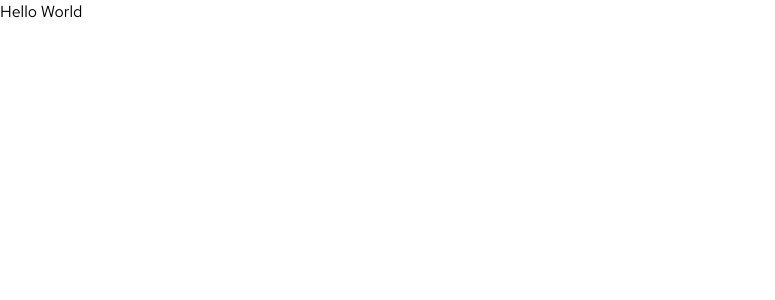
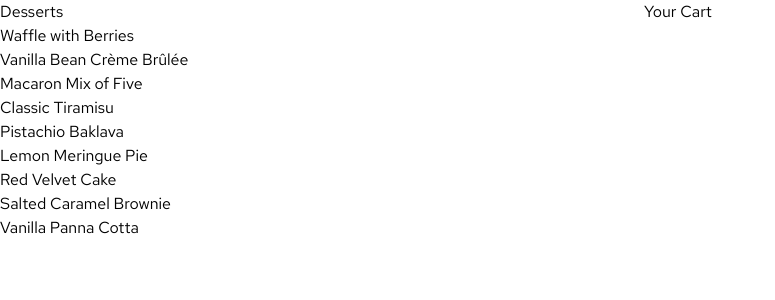
Before and after one commit to ladeoshodi/product-list-with-cart, a React (Vite) app: page / in a window 1280 px wide. Shown: the top 300 px of the page, without its empty margins (0-775 px from the left). Built offline with nearby package versions, Linux system fonts and the light colour scheme.

Commit message:
Display Desserts component

```diff
--- a/src/App.tsx
+++ b/src/App.tsx
@@ -1,10 +1,16 @@
-import "./App.css";
+import Cart from "./components/Cart";
+import DessertList from "./components/dessertsPage/DessertList";
 
 function App() {
   return (
-    <>
-      <p>Hello World</p>
-    </>
+    <div className="grid grid-cols-2 gap-2">
+      <section>
+        <DessertList />
+      </section>
+      <section>
+        <Cart />
+      </section>
+    </div>
   );
 }
 
--- /dev/null
+++ b/src/components/Cart.tsx
@@ -0,0 +1,5 @@
+function Cart() {
+  return <p>Your Cart</p>;
+}
+
+export default Cart;
--- /dev/null
+++ b/src/components/dessertsPage/Dessert.tsx
@@ -0,0 +1,19 @@
+interface Iimage {
+  thumbnail: string;
+  mobile: string;
+  tablet: string;
+  desktop: string;
+}
+
+interface IDessert {
+  image: Iimage;
+  name: string;
+  category: string;
+  price: number;
+}
+
+function Dessert({ image, name, category, price }: IDessert) {
+  return <p>{name}</p>;
+}
+
+export default Dessert;
--- /dev/null
+++ b/src/components/dessertsPage/DessertList.tsx
@@ -0,0 +1,17 @@
+import desserts from "../../../data.json";
+import Dessert from "./Dessert";
+
+console.log(desserts);
+
+function DessertList() {
+  return (
+    <>
+      <p>Desserts</p>
+      {desserts.map((dessert, key) => {
+        return <Dessert key={key} {...dessert} />;
+      })}
+    </>
+  );
+}
+
+export default DessertList;
```
Also changed, not shown: src/App.css (deleted).
